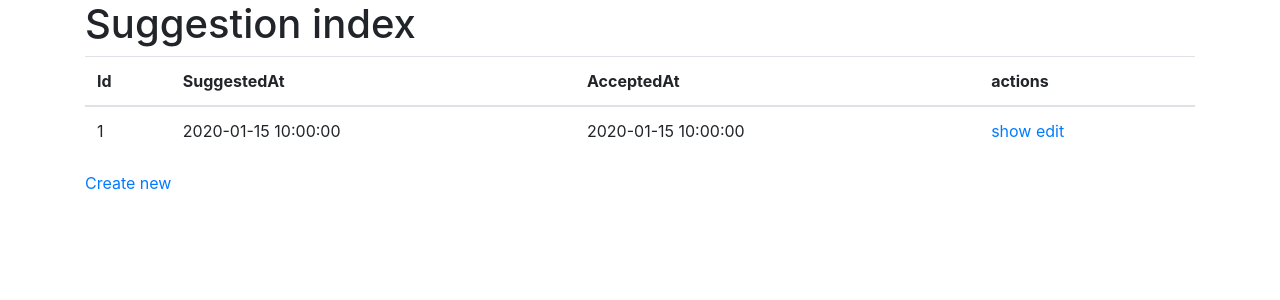
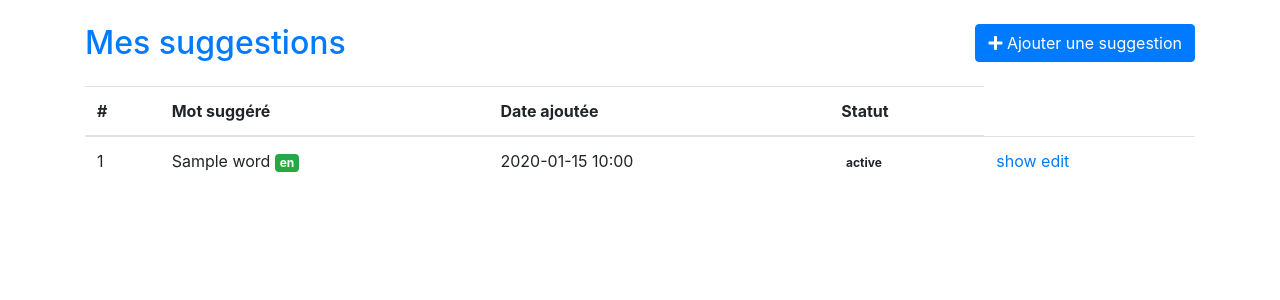
Before and after one commit to thediaf/Djangou, a Symfony app: template templates/suggestion/index.html.twig in a window 1280 px wide. Shown: the part 56-356 px from the top of the page. Run offline with Twig, Linux system fonts and the light colour scheme; the template is opened without the code that fills it: most values are stand-ins (such as "Sample title", 1, 10 or a date in 2020); some libraries are stand-ins or nearby versions.

Commit message:
Suggestions listing

```diff
--- a/templates/suggestion/index.html.twig
+++ b/templates/suggestion/index.html.twig
@@ -1,37 +1,42 @@
 {% extends 'base.html.twig' %}
 
-{% block title %}Suggestion index{% endblock %}
+{% block title %}Suggérer des traductions{% endblock %}
 
 {% block body %}
-    <h1>Suggestion index</h1>
+    <h1 class="h2 my-4 text-primary d-flex justify-content-between">
+        Mes suggestions
+        <a href="{{ path('suggestion_new') }}" class="btn btn-primary">
+            <i class="fa fa-plus"></i>
+            Ajouter une suggestion
+        </a>
+    </h1>
 
+    {% if suggestions %}
         <table class="table">
             <thead>
                 <tr>
-                <th>Id</th>
-                <th>SuggestedAt</th>
-                <th>AcceptedAt</th>
-                <th>actions</th>
+                    <th>#</th>
+                    <th>Mot suggéré</th>
+                    <th>Date ajoutée</th>
+                    <th>Statut</th>
                 </tr>
             </thead>
             <tbody>
             {% for suggestion in suggestions %}
                 <tr>
-                <td>{{ suggestion.id }}</td>
-                <td>{{ suggestion.suggestedAt ? suggestion.suggestedAt|date('Y-m-d H:i:s') : '' }}</td>
-                <td>{{ suggestion.acceptedAt ? suggestion.acceptedAt|date('Y-m-d H:i:s') : '' }}</td>
+                    <td>{{ loop.index }}</td>
+                    <td>{{ suggestion.word }} <span class="badge badge-success">{{ suggestion.language }}</span> </td>
+                    <td>{{ suggestion.suggestedAt ? suggestion.suggestedAt|date('Y-m-d H:i') : '' }}</td>
+                    <td><span class="badge badge-{{ suggestion.badgeStatus }}">{{ suggestion.status }}</span></td>
                     <td>
                         <a href="{{ path('suggestion_show', {'id': suggestion.id}) }}">show</a>
                         <a href="{{ path('suggestion_edit', {'id': suggestion.id}) }}">edit</a>
                     </td>
                 </tr>
-        {% else %}
-            <tr>
-                <td colspan="4">no records found</td>
-            </tr>
             {% endfor %}
             </tbody>
         </table>
-
-    <a href="{{ path('suggestion_new') }}">Create new</a>
+    {% else %}
+        <p class="alert alert-info">Vous n'avez pas encore ajouté de suggestions.</p>
+    {% endif %}
 {% endblock %}
```
Also changed, not shown: src/Entity/Suggestion.php (+41 -37 lines), src/Form/SuggestionType.php (+1 -6 lines), src/Migrations/Version20200314120610.php (added, +49 -0 lines). Lines whose indentation alone changed are shown as unchanged.
